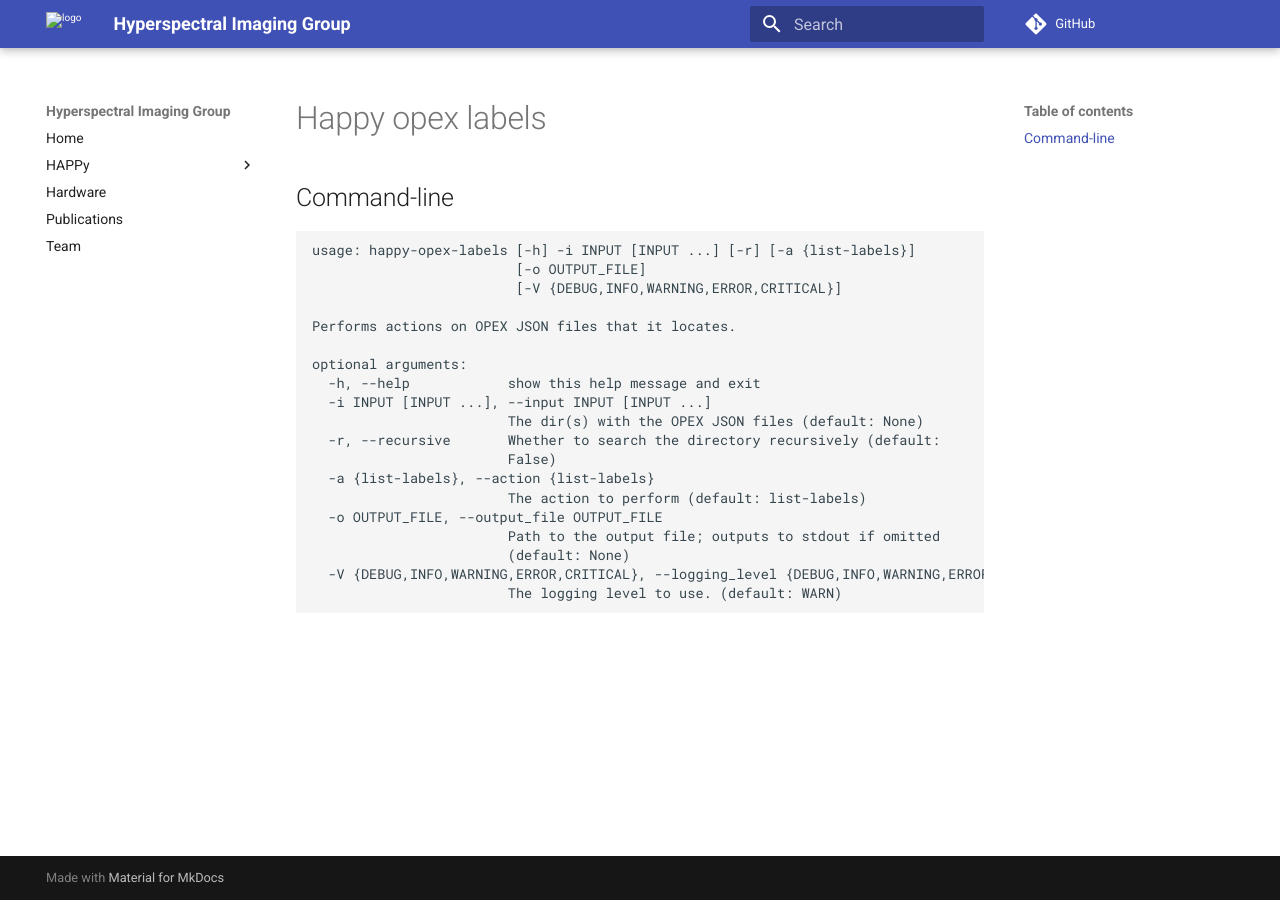
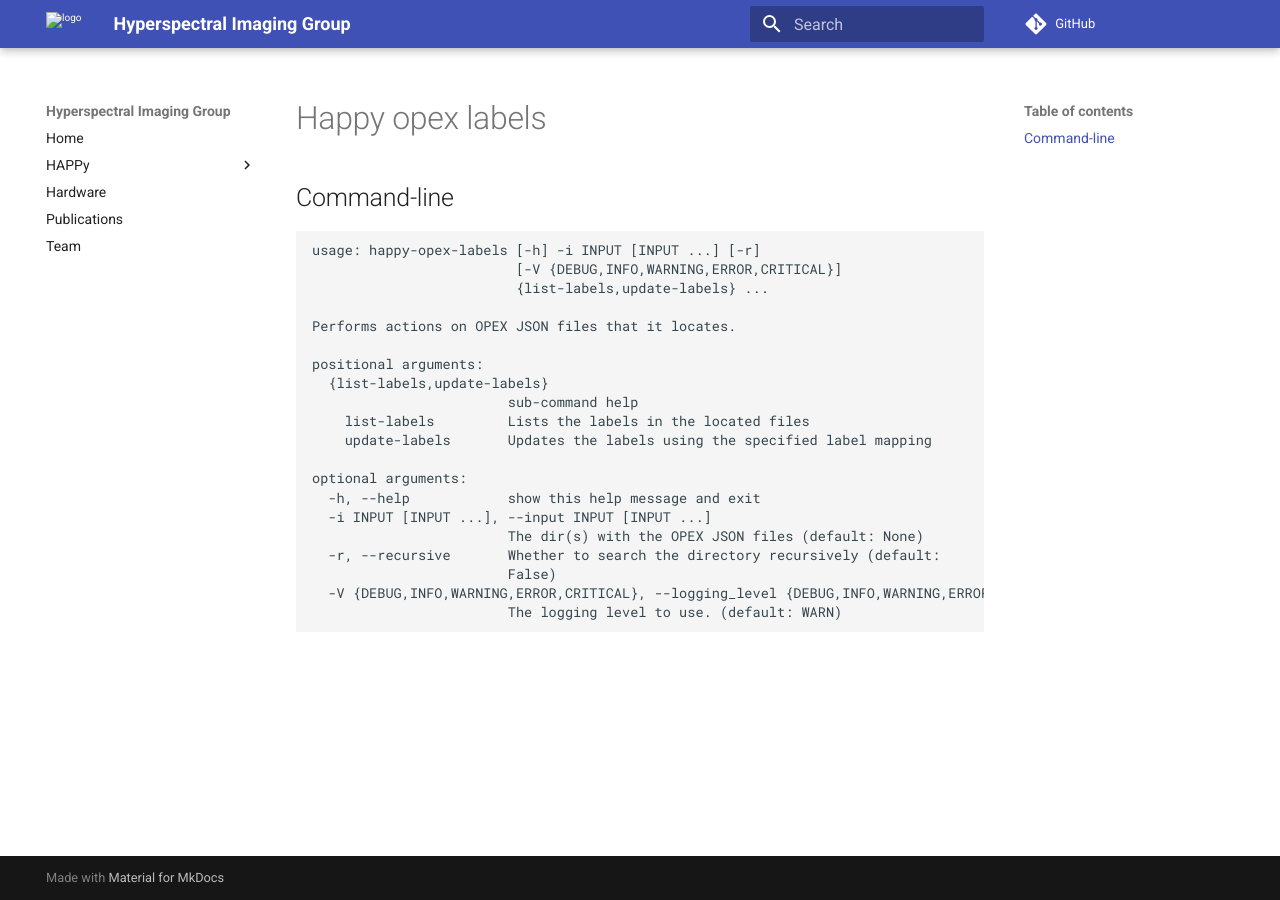
Before and after one commit to wairas/hsi-website, an MkDocs documentation site: the page built from docs/happy/happy_tools/happy-opex-labels.md, in a window 1280 px wide. Built offline with MkDocs 1.6.1 and Material for MkDocs 9.7.7, drawn with Linux system fonts in a browser that asks for light colours; comment, search, counter and statistics services are not loaded.

Commit message:
updated help screen

````diff
--- a/docs/happy/happy_tools/happy-opex-labels.md
+++ b/docs/happy/happy_tools/happy-opex-labels.md
@@ -1,11 +1,17 @@
 # Command-line
 
 ```
-usage: happy-opex-labels [-h] -i INPUT [INPUT ...] [-r] [-a {list-labels}]
-                         [-o OUTPUT_FILE]
+usage: happy-opex-labels [-h] -i INPUT [INPUT ...] [-r]
                          [-V {DEBUG,INFO,WARNING,ERROR,CRITICAL}]
+                         {list-labels,update-labels} ...
 
 Performs actions on OPEX JSON files that it locates.
+
+positional arguments:
+  {list-labels,update-labels}
+                        sub-command help
+    list-labels         Lists the labels in the located files
+    update-labels       Updates the labels using the specified label mapping
 
 optional arguments:
   -h, --help            show this help message and exit
@@ -13,11 +19,6 @@ optional arguments:
                         The dir(s) with the OPEX JSON files (default: None)
   -r, --recursive       Whether to search the directory recursively (default:
                         False)
-  -a {list-labels}, --action {list-labels}
-                        The action to perform (default: list-labels)
-  -o OUTPUT_FILE, --output_file OUTPUT_FILE
-                        Path to the output file; outputs to stdout if omitted
-                        (default: None)
   -V {DEBUG,INFO,WARNING,ERROR,CRITICAL}, --logging_level {DEBUG,INFO,WARNING,ERROR,CRITICAL}
                         The logging level to use. (default: WARN)
 ```
````
